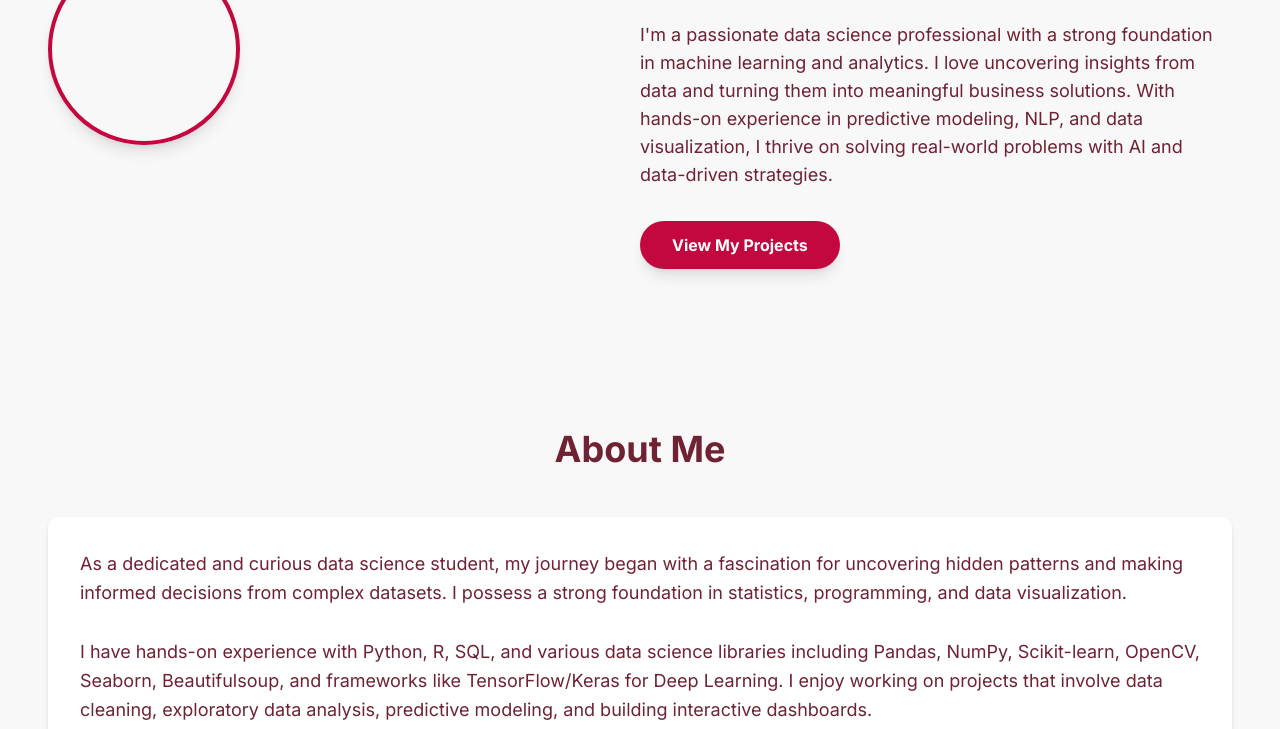
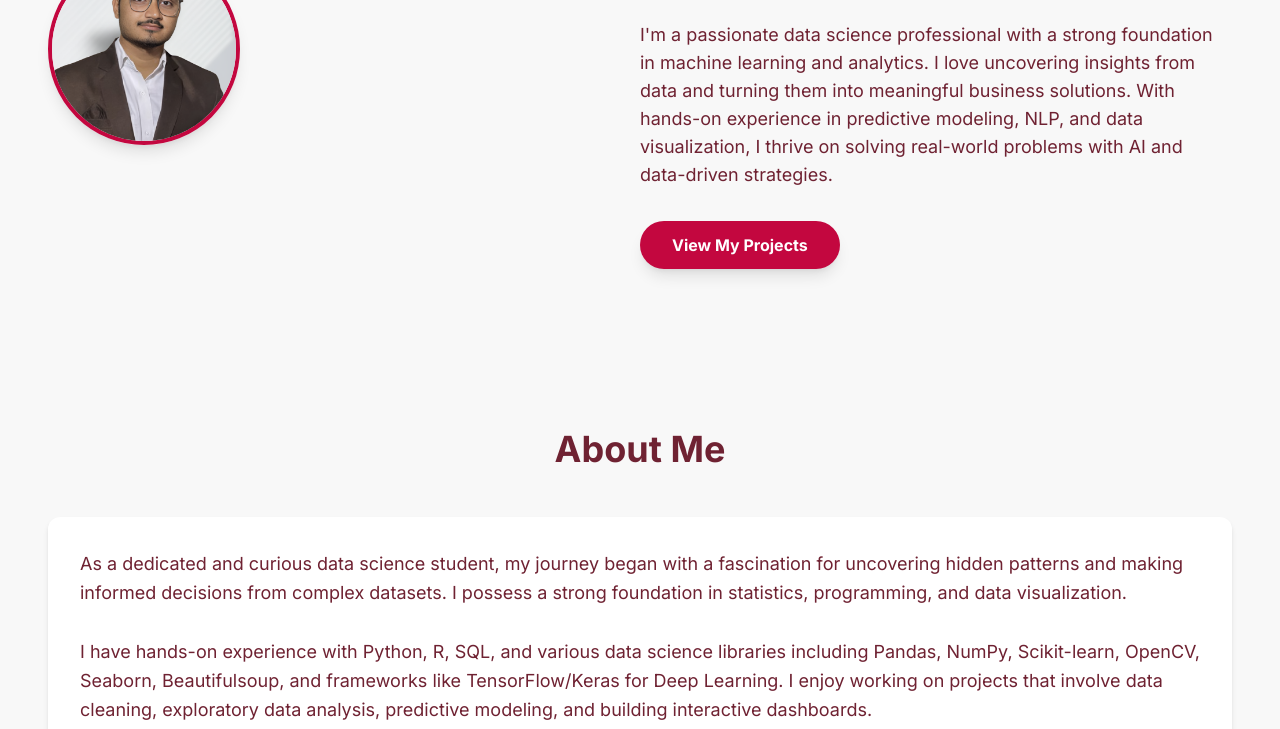
Before and after one commit to iamkaran2026/portfolio-website, a plain HTML site: page index.html in a window 1280 px wide. Shown: the part 371-1100 px from the top of the page. Drawn offline with nearby package versions, Linux system fonts and the light colour scheme.

Commit message:
Update index.html

```diff
--- a/index.html
+++ b/index.html
@@ -211,7 +211,7 @@
         <!-- Hero Section -->
         <section id="hero" class="flex flex-col md:flex-row items-center justify-center text-center md:text-left py-16 md:py-24">
             <div class="md:w-1/2 mb-8 md:mb-0 md:pr-12">
-                <img src="" alt="Profile Picture" class="rounded-full w-48 h-48 mx-auto md:mx-0 object-cover border-4 border-primary-color shadow-lg">
+                <img src="Karan.png" alt="Profile Picture" class="rounded-full w-48 h-48 mx-auto md:mx-0 object-cover border-4 border-primary-color shadow-lg">
             </div>
             <div class="md:w-1/2">
                 <h1 class="text-5xl md:text-6xl font-extrabold leading-tight mb-4 text-custom-secondary">Hi, I'm <span class="text-primary-color">Karan S Mevada</span></h1>
```
